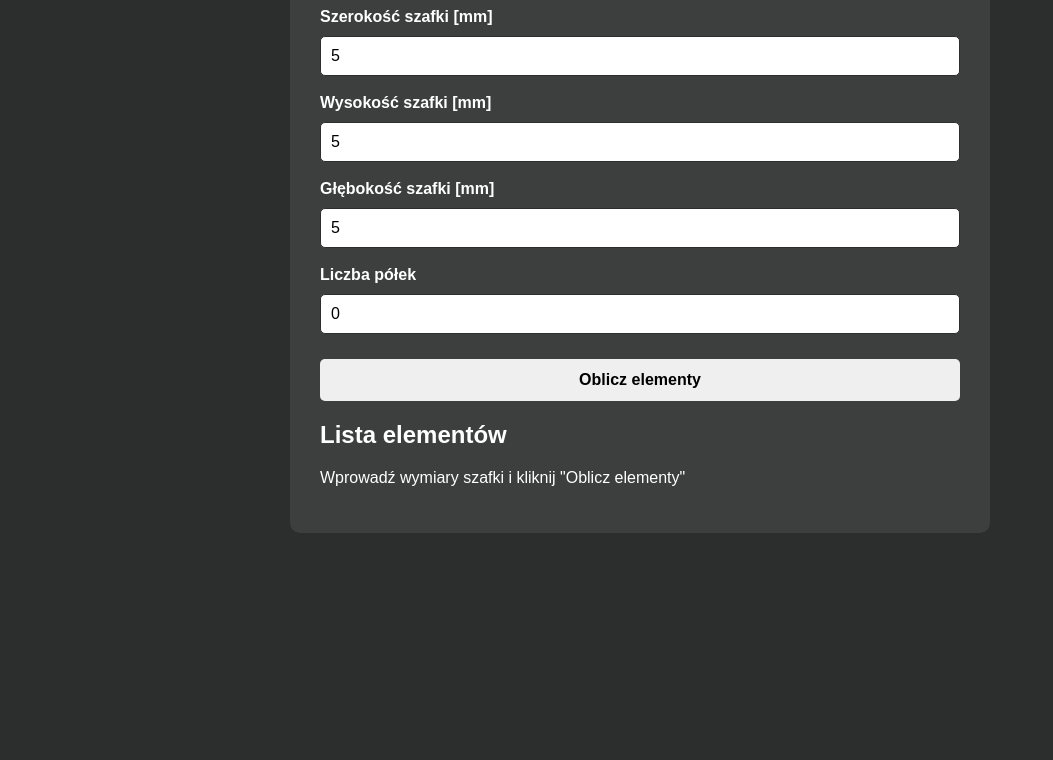
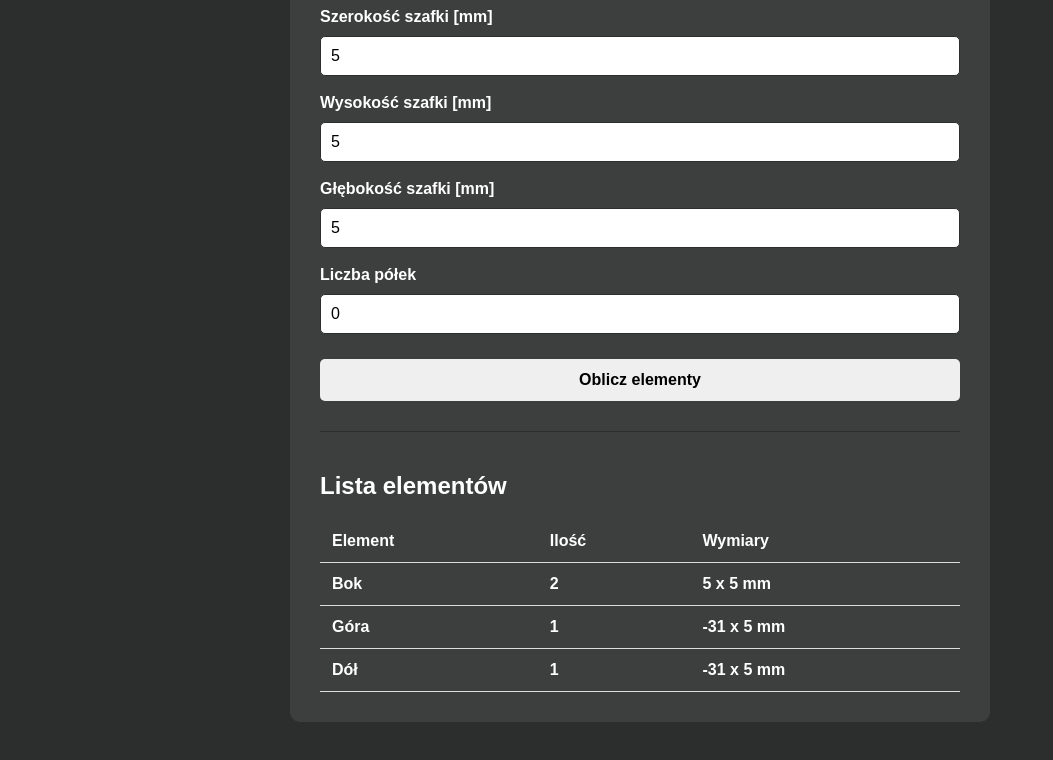
Before and after one commit to GRzan3K/cabinet-builder, a plain HTML site: page index.html in a window 1280 px wide. Both pictures are taken after typing "5", "5", "5" into the empty fields and a click on the button "Oblicz elementy". Shown: the part 146-906 px from the top of the page, without its empty margins (0-1053 px from the left). Before the commit the page ends 800 px from the top, so only its background shows below. Drawn offline with Linux system fonts and the light colour scheme.

Commit message:
feat: display cabinet cut list as table

```diff
--- a/app.js
+++ b/app.js
@@ -5,7 +5,7 @@
 const depthInput = document.getElementById("depth");
 const shelvesInput = document.getElementById("shelves");
 
-const result = document.getElementById("results");
+const resultsBody = document.getElementById("results-body");
 
 form.addEventListener("submit", function (event) {
     event.preventDefault();
@@ -32,16 +32,38 @@
     const shelfWidth = insideWidth;
     const shelfDepth = depth - shelfOffset;
 
-    result.innerHTML = `
-    <h2>Lista elementów</h2>
+    let shelfRow = "";
+    if (shelves > 0) {
 
-    <p>Boki: 2 szt. - ${sideHeight} x ${sideDepth} mm</p>
+        shelfRow = `
+            <tr>
+                <td>Półka</td>
+                <td>${shelves}</td>
+                <td>${shelfWidth} x ${shelfDepth} mm</td>
+            </tr>
+        `;
+    }
 
-    <p>Góra: 1 szt. - ${topWidth} x ${topDepth} mm</p>
+    resultsBody.innerHTML = `
+        <tr>
+            <td>Bok</td>
+            <td>2</td>
+            <td>${sideHeight} x ${sideDepth} mm</td>
+        </tr>
 
-    <p>Dół: 1 szt. - ${bottomWidth} x ${bottomDepth} mm</p>
+        <tr>
+            <td>Góra</td>
+            <td>1</td>
+            <td>${topWidth} x ${topDepth} mm</td>
+        </tr
 
-    <p>Półki: ${shelves} szt. - ${shelfWidth} x ${shelfDepth} mm</p>
+        <tr>
+            <td>Dół</td>
+            <td>1</td>
+            <td>${bottomWidth} x ${bottomDepth} mm</td>
+        </tr>
+
+        ${shelfRow}
 
     `;
 
--- a/index.html
+++ b/index.html
@@ -66,13 +66,23 @@
 
         </form>
 
-        <section id="result">
+        <section id="results">
 
             <h2>Lista elementów</h2>
 
-            <p>
-                Wprowadź wymiary szafki i kliknij "Oblicz elementy"
-            </p>
+            <table>
+                <thead>
+                    <tr>
+                        <th>Element</th>
+                        <th>Ilość</th>
+                        <th>Wymiary</th>
+                    </tr>
+                </thead>
+
+                <tbody id="results-body">
+
+                </tbody>
+            </table>
 
         </section>
 
--- a/style.css
+++ b/style.css
@@ -73,3 +73,16 @@
     padding-top: 20px;
     border-top: 1px solid #2c2e2d;
 }
+
+table {
+    width: 100%;
+    border-collapse: collapse;
+}
+
+th,
+td {
+    padding: 12px;
+    text-align: left;
+    border-bottom: 1px solid #dddddd;
+    font-weight: bold;
+}
```
